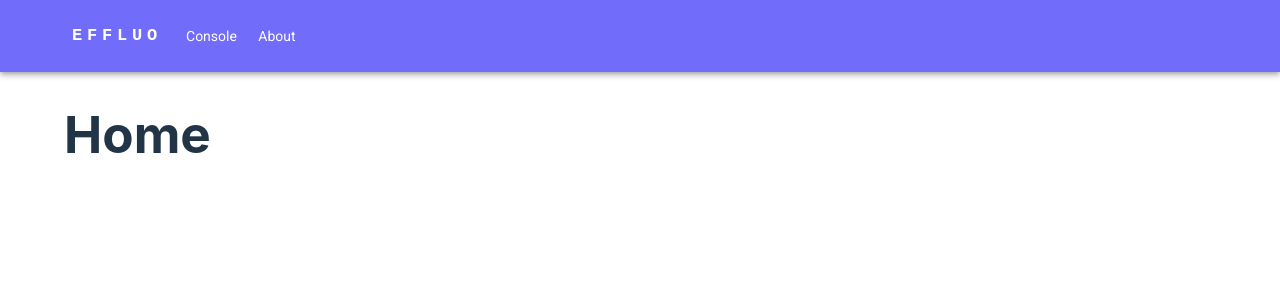
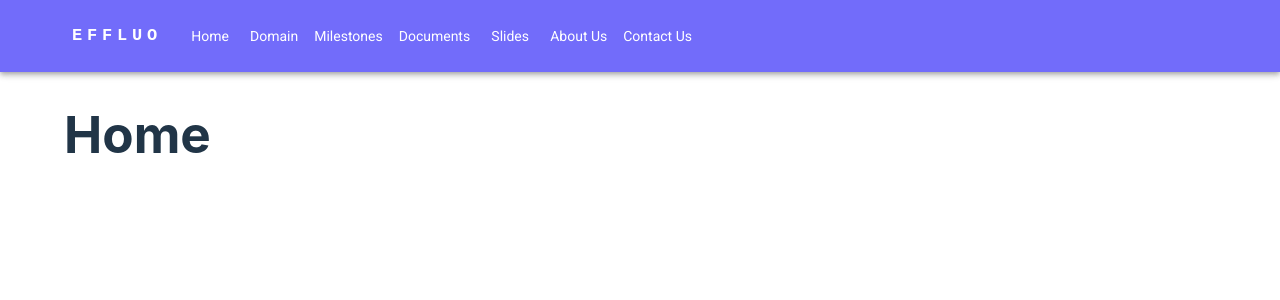
Before and after one commit to Effluo-system/Effluo-project-website, a React (Vite) app: page / in a window 1280 px wide. Shown: the top 300 px of the page. Built offline with nearby package versions, Linux system fonts and the light colour scheme.

Commit message:
feat: nav fix

```diff
--- a/src/components/NavBar/Navbar.tsx
+++ b/src/components/NavBar/Navbar.tsx
@@ -10,9 +10,17 @@ import Container from '@mui/material/Container';
 import Button from '@mui/material/Button';
 import MenuItem from '@mui/material/MenuItem';
 import { useNavigate } from 'react-router-dom';
-import { ROOT } from '../../routes/routes.json';
+import { ROOT, ABOUT_US, CONTACT_US } from '../../routes/routes.json';
 
-const pages = ['Console', 'About'];
+const pages = [
+  'Home',
+  'Domain',
+  'Milestones',
+  'Documents',
+  'Slides',
+  'About Us',
+  'Contact Us',
+];
 
 function ResponsiveAppBar() {
   const navigate = useNavigate();
@@ -83,7 +91,15 @@ function ResponsiveAppBar() {
                   key={page}
                   onClick={() => {
                     handleCloseNavMenu;
-                    navigate(page.toLowerCase());
+                    if (page === 'Home') {
+                      navigate(ROOT.route);
+                    } else if (page === 'About Us') {
+                      navigate(ABOUT_US.route);
+                    } else if (page === 'Contact Us') {
+                      navigate(CONTACT_US.route);
+                    } else {
+                      navigate(page.toLowerCase());
+                    }
                   }}
                 >
                   <Typography sx={{ textAlign: 'center' }}>{page}</Typography>
@@ -116,7 +132,15 @@ function ResponsiveAppBar() {
                 key={page}
                 onClick={() => {
                   handleCloseNavMenu;
-                  navigate(page.toLowerCase());
+                  if (page === 'Home') {
+                    navigate(ROOT.route);
+                  } else if (page === 'About Us') {
+                    navigate(ABOUT_US.route);
+                  } else if (page === 'Contact Us') {
+                    navigate(CONTACT_US.route);
+                  } else {
+                    navigate(page.toLowerCase());
+                  }
                 }}
                 sx={{ my: 2, color: 'white', display: 'block' }}
               >
--- /dev/null
+++ b/src/pages/aboutUs/AboutUs.tsx
@@ -0,0 +1,11 @@
+import { Container } from '@mui/material';
+
+const AboutUs = () => {
+  return (
+    <Container>
+      <h1>AboutUs</h1>
+    </Container>
+  );
+};
+
+export default AboutUs;
--- /dev/null
+++ b/src/pages/contactUs/ContactUs.tsx
@@ -0,0 +1,11 @@
+import { Container } from '@mui/material';
+
+const ContactUs = () => {
+  return (
+    <Container>
+      <h1>contact</h1>
+    </Container>
+  );
+};
+
+export default ContactUs;
--- /dev/null
+++ b/src/pages/documents/Documents.tsx
@@ -0,0 +1,11 @@
+import { Container } from '@mui/material';
+
+const Documents = () => {
+  return (
+    <Container>
+      <h1>documents</h1>
+    </Container>
+  );
+};
+
+export default Documents;
--- /dev/null
+++ b/src/pages/domain/Domain.tsx
@@ -0,0 +1,11 @@
+import { Container } from '@mui/material';
+
+const Domain = () => {
+  return (
+    <Container>
+      <h1>domain</h1>
+    </Container>
+  );
+};
+
+export default Domain;
--- /dev/null
+++ b/src/pages/milestones/Milestones.tsx
@@ -0,0 +1,11 @@
+import { Container } from '@mui/material';
+
+const Milestones = () => {
+  return (
+    <Container>
+      <h1>Milestones</h1>
+    </Container>
+  );
+};
+
+export default Milestones;
--- /dev/null
+++ b/src/pages/slides/Slides.tsx
@@ -0,0 +1,11 @@
+import { Container } from '@mui/material';
+
+const Slides = () => {
+  return (
+    <Container>
+      <h1>slides</h1>
+    </Container>
+  );
+};
+
+export default Slides;
--- a/src/routes/routes.json
+++ b/src/routes/routes.json
@@ -2,18 +2,22 @@
   "ROOT": {
     "route": "/"
   },
-  "LOGIN": {
-    "route": "login"
+  "DOMAIN": {
+    "route": "/domain"
   },
-  "CONSOLE": {
-    "route": "console",
-    "subroutes": {
-      "PULL_REQUESTS": "pull-requests",
-      "REVIEWS": "reviews",
-      "REPOSITORIES": "repositories",
-      "REVIEWER_SUMMARY": "reviewer-summary",
-      "ISSUES": "issues",
-      "WORKLOAD": "workload"
-    }
+  "MILESTONES": {
+    "route": "/milestones"
+  },
+  "DOCUMENTS": {
+    "route": "/documents"
+  },
+  "SLIDES": {
+    "route": "/slides"
+  },
+  "ABOUT_US": {
+    "route": "/about-us"
+  },
+  "CONTACT_US": {
+    "route": "/contact-us"
   }
 }
--- a/src/routes/routes.tsx
+++ b/src/routes/routes.tsx
@@ -1,11 +1,31 @@
 import { Route, Routes } from 'react-router-dom';
-import { ROOT } from './routes.json';
+import {
+  ROOT,
+  ABOUT_US,
+  CONTACT_US,
+  DOCUMENTS,
+  DOMAIN,
+  MILESTONES,
+  SLIDES,
+} from './routes.json';
 import Home from '../pages/home/Home';
+import Domain from '../pages/domain/Domain';
+import Milestones from '../pages/milestones/Milestones';
+import Documents from '../pages/documents/Documents';
+import Slides from '../pages/slides/Slides';
+import AboutUs from '../pages/aboutUs/AboutUs';
+import ContactUs from '../pages/contactUs/ContactUs';
 
 export default function AppRoutes() {
   return (
     <Routes>
       <Route path={ROOT.route} element={<Home />} />
+      <Route path={DOMAIN.route} element={<Domain />} />
+      <Route path={MILESTONES.route} element={<Milestones />} />
+      <Route path={DOCUMENTS.route} element={<Documents />} />
+      <Route path={SLIDES.route} element={<Slides />} />
+      <Route path={ABOUT_US.route} element={<AboutUs />} />
+      <Route path={CONTACT_US.route} element={<ContactUs />} />
       <Route path="*" element={<div>Not Found</div>} />
     </Routes>
   );
```
